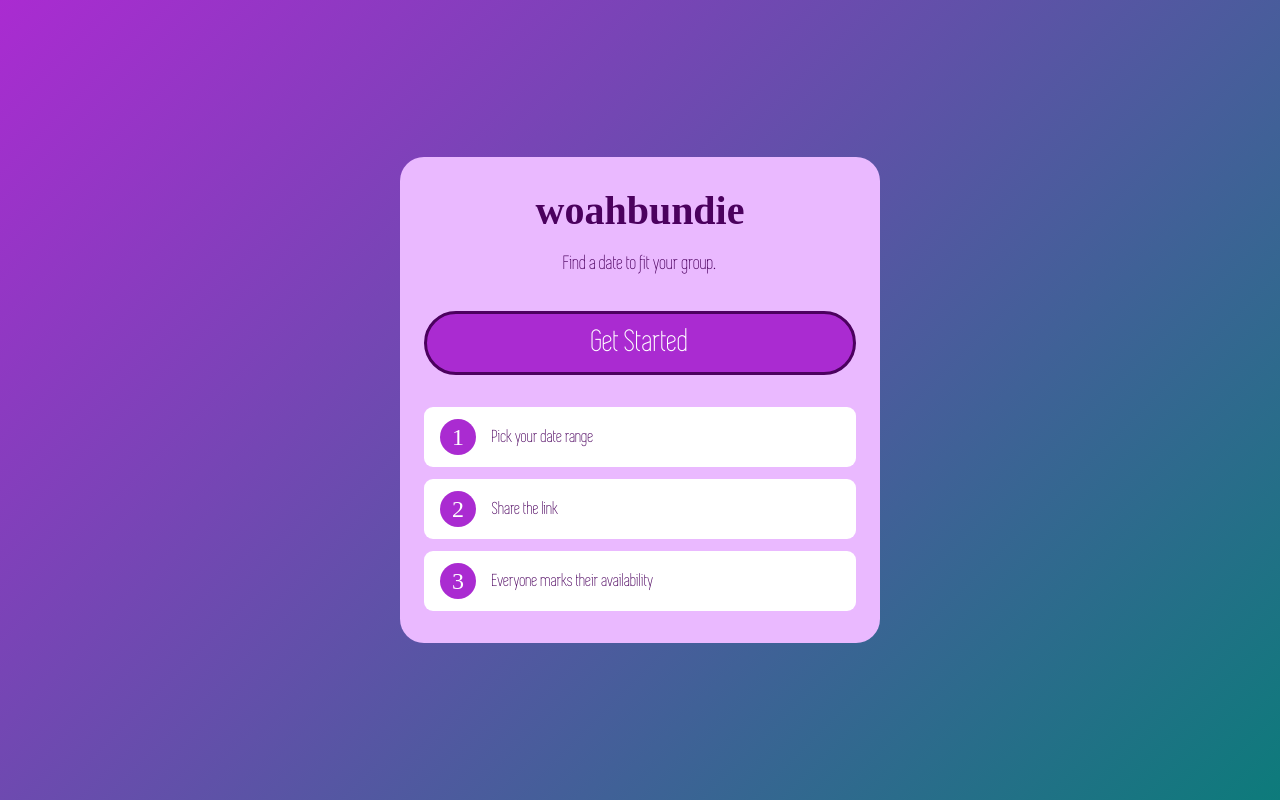
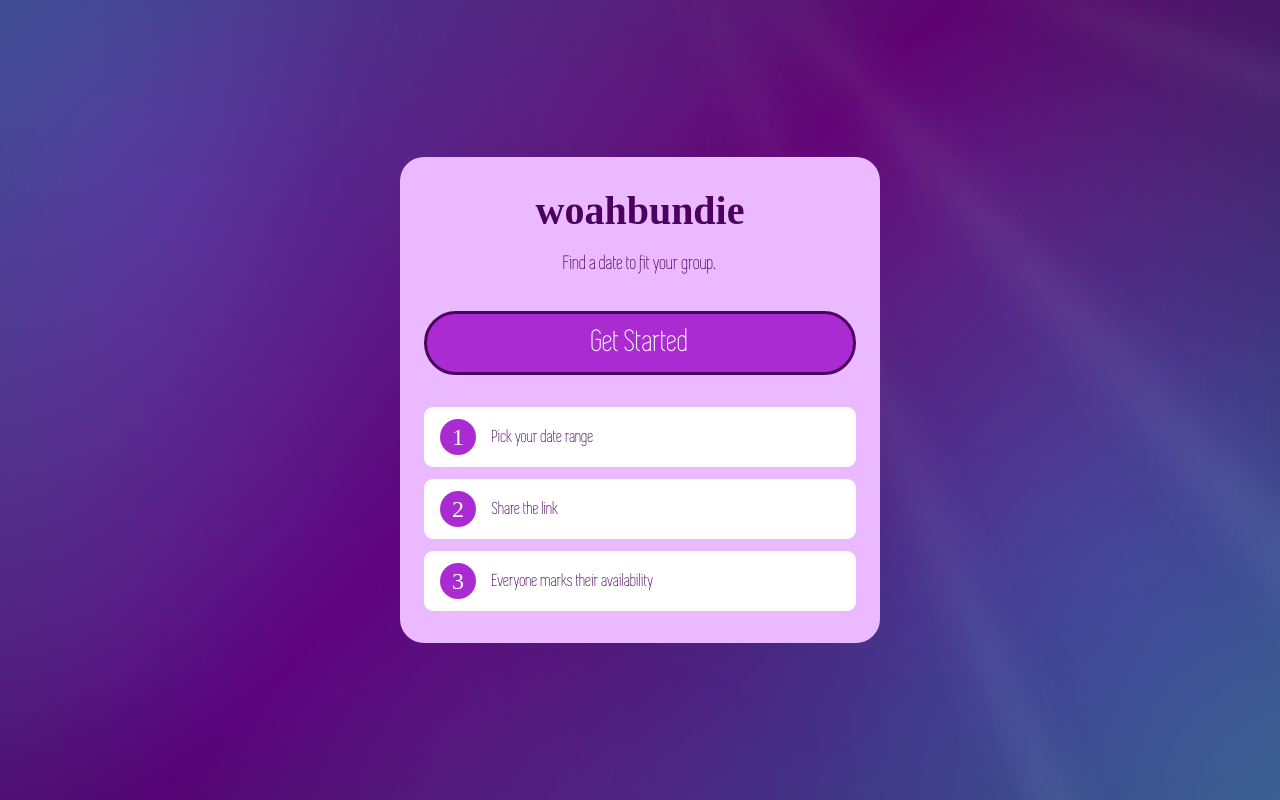
Before and after one commit to ttches/whendow.ui, a React (Vite) app: page / in a window 1280 px wide. Built offline with nearby package versions, Linux system fonts and the light colour scheme.

Commit message:
nice looking homepage

```diff
--- a/src/Components/Homepage.tsx
+++ b/src/Components/Homepage.tsx
@@ -1,7 +1,144 @@
 import { useEffect } from "react";
-import styled from "styled-components";
+import styled, { keyframes } from "styled-components";
 import { useNavigate } from "react-router-dom";
 import useModal from "../hooks/useModal";
+
+// 1 = base speed below; higher = slower, lower = faster.
+const SPEED_MULTIPLIER = 3;
+
+const GRADIENT_DURATION_S = 12 * SPEED_MULTIPLIER;
+const DRIFT1_DURATION_S = 16 * SPEED_MULTIPLIER;
+const DRIFT2_DURATION_S = 21 * SPEED_MULTIPLIER;
+const RAYS_DURATION_S = 18 * SPEED_MULTIPLIER;
+
+const gradientShift = keyframes`
+  0% { background-position: 0% 50%; }
+  50% { background-position: 100% 50%; }
+  100% { background-position: 0% 50%; }
+`;
+
+const drift1 = keyframes`
+  0% { transform: translate(7%, 0%) scale(1.05) rotate(0deg); }
+  25% { transform: translate(0%, 7%) scale(1.1) rotate(6deg); }
+  50% { transform: translate(-7%, 0%) scale(1.05) rotate(0deg); }
+  75% { transform: translate(0%, -7%) scale(1) rotate(-6deg); }
+  100% { transform: translate(7%, 0%) scale(1.05) rotate(0deg); }
+`;
+
+const drift2 = keyframes`
+  0% { transform: translate(-6%, 6%) scale(1.1) rotate(0deg); }
+  25% { transform: translate(6%, 6%) scale(1.05) rotate(-5deg); }
+  50% { transform: translate(6%, -6%) scale(1.1) rotate(0deg); }
+  75% { transform: translate(-6%, -6%) scale(1.15) rotate(5deg); }
+  100% { transform: translate(-6%, 6%) scale(1.1) rotate(0deg); }
+`;
+
+const raySway = keyframes`
+  0% { transform: rotate(-5deg); }
+  50% { transform: rotate(5deg); }
+  100% { transform: rotate(-5deg); }
+`;
+
+const AnimatedBackdrop = styled.div`
+  background: linear-gradient(
+    -45deg,
+    #aa2bd1,
+    #0d7b7b,
+    #4b015e,
+    #0d7b7b,
+    #aa2bd1
+  );
+  background-size: 400% 400%;
+  animation: ${gradientShift} ${GRADIENT_DURATION_S}s ease infinite;
+  inset: 0;
+  position: absolute;
+  z-index: 0;
+`;
+
+const Scene = styled.div`
+  inset: 0;
+  overflow: hidden;
+  position: absolute;
+  z-index: 0;
+`;
+
+const LightRays = styled.div`
+  background: conic-gradient(
+    from 0deg at 50% 0%,
+    transparent 0deg 8deg,
+    rgba(255, 255, 255, 0.14) 8deg 11deg,
+    transparent 11deg 24deg,
+    rgba(255, 255, 255, 0.22) 24deg 26deg,
+    transparent 26deg 47deg,
+    rgba(255, 255, 255, 0.1) 47deg 51deg,
+    transparent 51deg 66deg,
+    rgba(255, 255, 255, 0.18) 66deg 68deg,
+    transparent 68deg 92deg,
+    rgba(255, 255, 255, 0.12) 92deg 96deg,
+    transparent 96deg 114deg,
+    rgba(255, 255, 255, 0.2) 114deg 116deg,
+    transparent 116deg 140deg,
+    rgba(255, 255, 255, 0.13) 140deg 144deg,
+    transparent 144deg 160deg,
+    rgba(255, 255, 255, 0.16) 160deg 162deg,
+    transparent 162deg 180deg
+  );
+  filter: blur(16px);
+  height: 200%;
+  left: -50%;
+  mix-blend-mode: screen;
+  opacity: 0.3;
+  position: absolute;
+  top: -20%;
+  transform-origin: 50% 0%;
+  width: 200%;
+  animation: ${raySway} ${RAYS_DURATION_S}s ease-in-out infinite;
+`;
+
+const CausticLayer = styled.div`
+  background-image:
+    radial-gradient(
+      circle at 20% 30%,
+      rgba(255, 255, 255, 0.55) 0%,
+      transparent 40%
+    ),
+    radial-gradient(
+      circle at 70% 60%,
+      rgba(159, 255, 255, 0.45) 0%,
+      transparent 35%
+    ),
+    radial-gradient(
+      circle at 45% 80%,
+      rgba(255, 255, 255, 0.3) 0%,
+      transparent 30%
+    );
+  filter: blur(40px);
+  inset: -20%;
+  mix-blend-mode: overlay;
+  position: absolute;
+  animation: ${drift1} ${DRIFT1_DURATION_S}s linear infinite;
+`;
+
+const CausticLayerAlt = styled(CausticLayer)`
+  animation: ${drift2} ${DRIFT2_DURATION_S}s linear infinite;
+  background-image:
+    radial-gradient(
+      circle at 65% 25%,
+      rgba(255, 255, 255, 0.4) 0%,
+      transparent 35%
+    ),
+    radial-gradient(
+      circle at 25% 65%,
+      rgba(159, 255, 255, 0.35) 0%,
+      transparent 30%
+    ),
+    radial-gradient(
+      circle at 85% 80%,
+      rgba(255, 255, 255, 0.25) 0%,
+      transparent 28%
+    );
+  mix-blend-mode: soft-light;
+`;
 
 const ContentOverlay = styled.div`
   align-items: center;
@@ -12,7 +149,9 @@ const ContentOverlay = styled.div`
   margin: 16px;
   max-width: 480px;
   padding: 32px 24px;
+  position: relative;
   width: calc(100% - 32px);
+  z-index: 1;
 `;
 
 const Title = styled.h1`
@@ -101,6 +240,12 @@ const Homepage = () => {
 
   return (
     <HomepageModal>
+      <Scene>
+        <AnimatedBackdrop />
+        <LightRays />
+        <CausticLayer />
+        <CausticLayerAlt />
+      </Scene>
       <ContentOverlay>
         <Title>woahbundie</Title>
         <Description>Find a date to fit your group.</Description>
```
